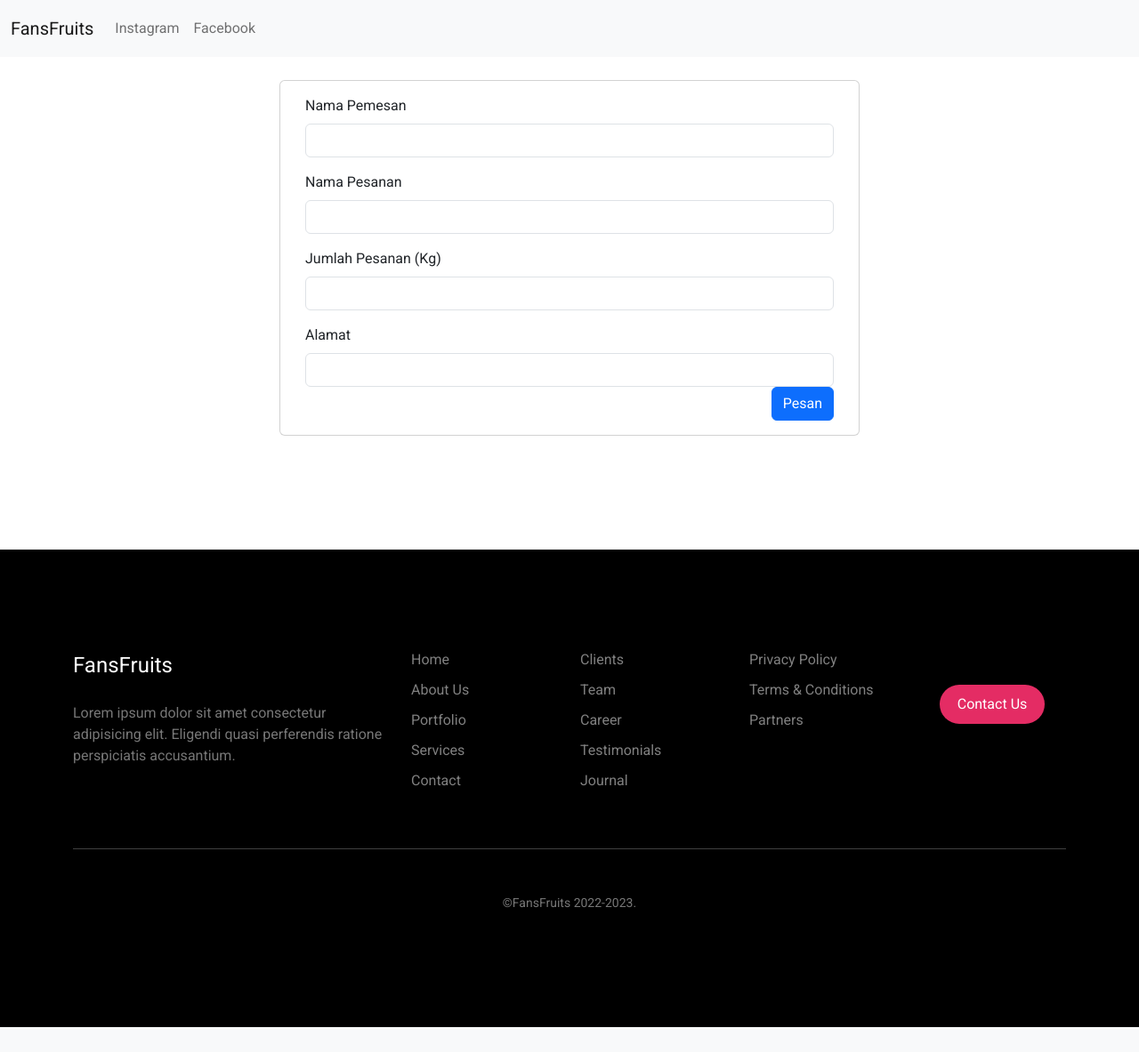
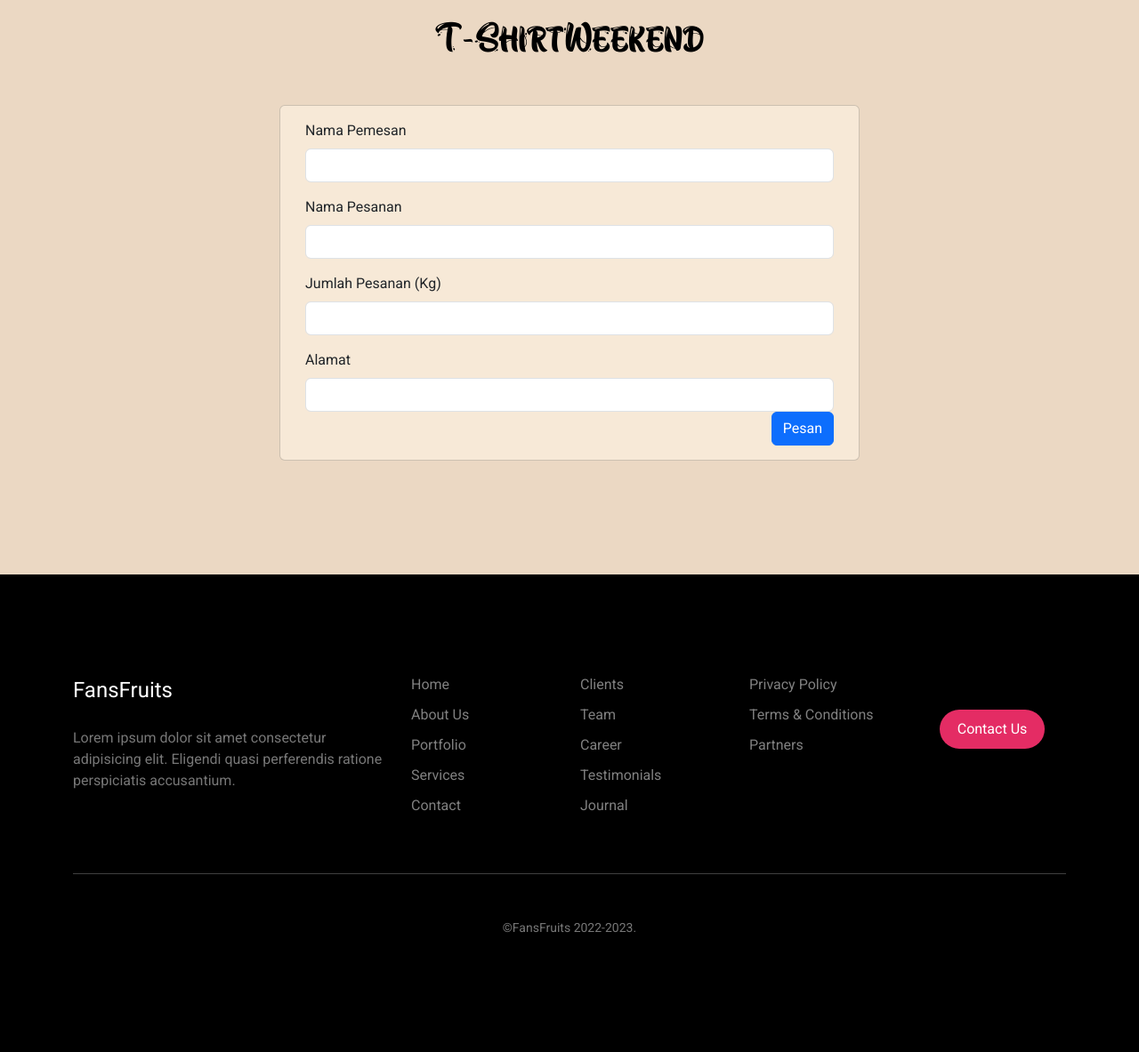
Before and after one commit to sigurdclub/penjualan_baju, a PHP site: page /guests/pesanan/pesanan.php?harga=75000 in a window 1280 px wide. Shown: the whole page at 89% size. Before the commit the page ends 1155 px from the top, so only its background shows below. Run offline with PHP 8.4, Linux system fonts and the light colour scheme; data that the repository does not hold is empty; style sheets or scripts are compiled from the project's sources; some libraries are stand-ins or nearby versions; some web fonts are replaced.

Commit message:
UI Guests

```diff
--- a/guests/pesanan/pesanan.php
+++ b/guests/pesanan/pesanan.php
@@ -41,31 +41,26 @@
 
     <!-- Style CSS -->
     <link rel="stylesheet" href="../../footer/css/style.css">
+
+    <style>
+            @font-face {
+        font-family: way;
+        src: url(../../assets/font/BlackWay.otf);
+
+    }
+        </style>
 </head>
-<body>
+<body style="background-color: #EBD8C3;">
     <!-- navbar -->
-    <div class="row">
-        <nav class="navbar navbar-expand-lg navbar-light bg-light" style="padding: 12px;">
-            <div class="container-fluid">
-            <a class="navbar-brand" href="../../guests.html">FansFruits</a>
-            <button class="navbar-toggler" type="button" data-bs-toggle="collapse" data-bs-target="#navbarNavAltMarkup" aria-controls="navbarNavAltMarkup" aria-expanded="false" aria-label="Toggle navigation">
-                <span class="navbar-toggler-icon"></span>
-            </button>
-            <div class="collapse navbar-collapse nav-text" id="navbarNavAltMarkup" >
-                <div class="navbar-nav">
-
-                <a class="nav-link" href="#">Instagram</a>
-                <a class="nav-link" href="#">Facebook</a>
-
+    <div class="row" style="padding: 12px;" >
+                <div style="text-align: center;">
+                    <h3 style="font-family:way; font-size: 50px; color: black;">T-ShirtWeekend</h3>
                 </div>
             </div>
-            </div>
-        </nav>
-    </div>
 
     <!-- Form pemesanan  -->
     <div class="row" style="justify-content: center; margin-top: 2%;">
-        <div class="card" style="width: 50%;">
+        <div class="card" style="width: 50%; background-color: #F7E9D7;">
             <div class="card-body">
                 <div>
                     <form class="row g-3" method="POST">
--- a/style.css
+++ b/style.css
@@ -19,3 +19,10 @@
 .form-products input{
     background-color: white;
 }
+
+/* navbar guests */
+@font-face {
+    font-family: way;
+    src: url(assets/font/);
+
+}
```
Also changed, not shown: guests.php (+35 -80 lines), guests/verifikasi/verifikasi.php (+12 -17 lines), assets/font/BlackWay.otf (added), 1 other file.
